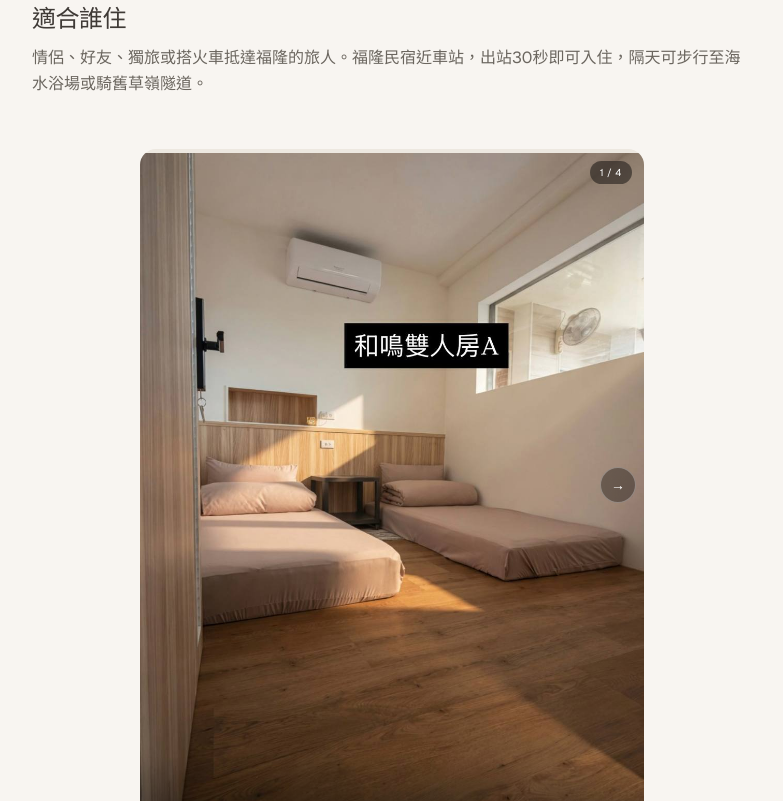
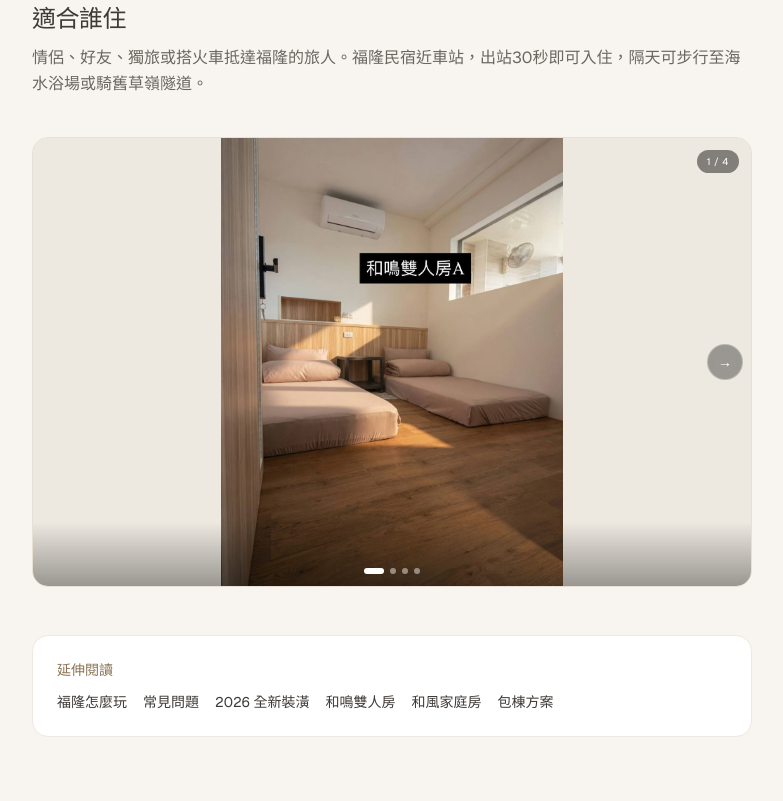
Before and after one commit to hamywu2222-cpu/yijianwu-booking, a Next.js app: page /rooms/double in a window 1280 px wide. Shown: the part 640-1441 px from the top of the page, without its empty margins (248-1031 px from the left). Built offline with nearby package versions, Linux system fonts and the light colour scheme; no server answers.

Commit message:
fix: match family room media size, keep full photo visible

```diff
--- a/app/rooms/double/page.tsx
+++ b/app/rooms/double/page.tsx
@@ -56,12 +56,13 @@ export default function DoubleRoomPage() {
           },
         ]}
       >
-        <RoomImageCarousel
-          images={DOUBLE_ROOM_IMAGES}
-          label={ROOM_VIDEOS.double.label}
-          priority
-          className="mt-10"
-        />
+        <div className="mt-10 overflow-hidden rounded-2xl border border-[#e8e0d4]">
+          <RoomImageCarousel
+            images={DOUBLE_ROOM_IMAGES}
+            label={ROOM_VIDEOS.double.label}
+            priority
+          />
+        </div>
       </SeoSubPage>
     </>
   );
--- a/components/RoomImageCarousel.tsx
+++ b/components/RoomImageCarousel.tsx
@@ -49,8 +49,7 @@ export default function RoomImageCarousel({
   if (images.length === 0) return null;
 
   return (
-    <div className={`mx-auto w-[70%] py-3 ${className}`}>
-      <div className="room-media relative aspect-[3/4] overflow-hidden rounded-2xl bg-[#EDE8E0]">
+    <div className={`room-media relative aspect-[16/10] bg-[#EDE8E0] ${className}`}>
       <div
         ref={trackRef}
         onScroll={updateActiveIndex}
@@ -69,7 +68,7 @@ export default function RoomImageCarousel({
               src={src}
               alt={getImageAlt(src)}
               fill
-              sizes="(max-width: 768px) 70vw, 35vw"
+              sizes="(max-width: 768px) 100vw, 50vw"
               priority={priority && index === 0}
               className="object-contain"
             />
@@ -120,7 +119,6 @@ export default function RoomImageCarousel({
           </div>
         </>
       ) : null}
-      </div>
     </div>
   );
 }
```
